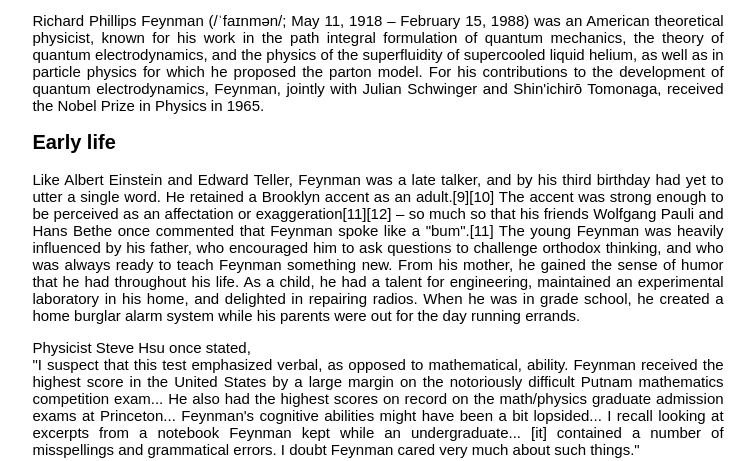
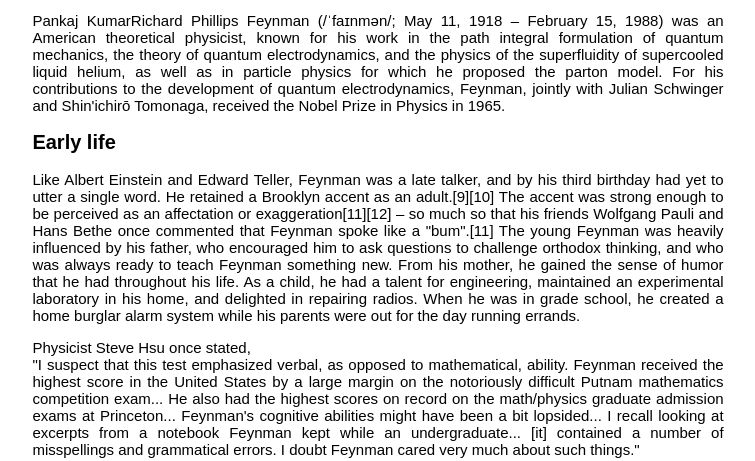
Before and after one commit to 0pankajkumar/TributePage, a plain HTML site: page index.html in a window 1280 px wide. Shown: the part 380-841 px from the top of the page, without its empty margins (262-1017 px from the left). Drawn offline with Linux system fonts and the light colour scheme; a web font is replaced by a local one.

Commit message:
testing git

```diff
--- a/index.html
+++ b/index.html
@@ -12,7 +12,7 @@
     <div id="img-caption">In one of his signature poses</div>
   </div>
   <div id="tribute-info">
-    <p>Richard Phillips Feynman (/ˈfaɪnmən/; May 11, 1918 – February 15, 1988) was an American theoretical physicist, known for his work in the path integral formulation of quantum mechanics, the theory of quantum electrodynamics, and the physics of the superfluidity of supercooled liquid helium, as well as in particle physics for which he proposed the parton model. For his contributions to the development of quantum electrodynamics, Feynman, jointly with Julian Schwinger and Shin'ichirō Tomonaga, received the Nobel Prize in Physics in 1965.</p>
+    <p>Pankaj KumarRichard Phillips Feynman (/ˈfaɪnmən/; May 11, 1918 – February 15, 1988) was an American theoretical physicist, known for his work in the path integral formulation of quantum mechanics, the theory of quantum electrodynamics, and the physics of the superfluidity of supercooled liquid helium, as well as in particle physics for which he proposed the parton model. For his contributions to the development of quantum electrodynamics, Feynman, jointly with Julian Schwinger and Shin'ichirō Tomonaga, received the Nobel Prize in Physics in 1965.</p>
     <h2>Early life</h2>
     <p>Like Albert Einstein and Edward Teller, Feynman was a late talker, and by his third birthday had yet to utter a single word. He retained a Brooklyn accent as an adult.[9][10] The accent was strong enough to be perceived as an affectation or exaggeration[11][12] – so much so that his friends Wolfgang Pauli and Hans Bethe once commented that Feynman spoke like a "bum".[11] The young Feynman was heavily influenced by his father, who encouraged him to ask questions to challenge orthodox thinking, and who was always ready to teach Feynman something new. From his mother, he gained the sense of humor that he had throughout his life. As a child, he had a talent for engineering, maintained an experimental laboratory in his home, and delighted in repairing radios. When he was in grade school, he created a home burglar alarm system while his parents were out for the day running errands.</p>
 
```
